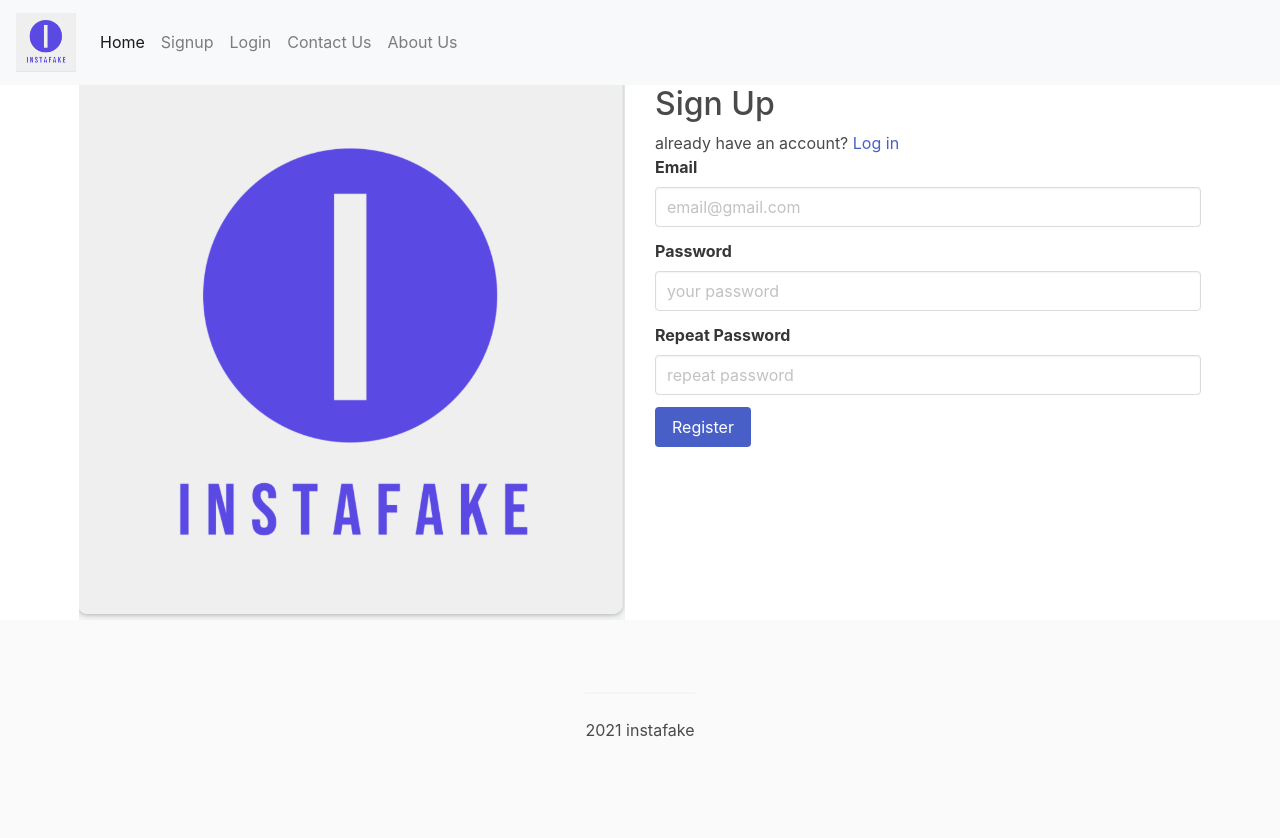
After one commit to pun1sh3r/fakebro, a Flask app: page /register in a window 1280 px wide. The commit adds this page. Run offline with Flask 2, Linux system fonts and the light colour scheme; some libraries are stand-ins or nearby versions.

Commit message:
adding register.html templates

```diff
--- a/app.py
+++ b/app.py
@@ -1,6 +1,5 @@
 from flask import Flask
 from flask_sqlalchemy import SQLAlchemy
-from utils.chromedriverinit import BrowserDriverInit
 
 app = Flask(__name__)
 app.secret_key = 'secretkeyhardcoded'
--- a/forms.py
+++ b/forms.py
@@ -1,8 +1,24 @@
 from flask_wtf import FlaskForm
-from wtforms import StringField, SubmitField,IntegerField
-from wtforms.validators import DataRequired, NumberRange
+from wtforms import StringField, SubmitField,BooleanField, PasswordField
+from wtforms.validators import DataRequired, NumberRange, Email, EqualTo
 
 
 class SearchForm(FlaskForm):
     ig_username =StringField('ig_username',validators=[DataRequired()])
     submit = SubmitField("Go")
+
+class RegistrationForm(FlaskForm):
+    # add email field here:
+    email = StringField("Email", validators=[DataRequired(), Email()])
+    # add password fields here:
+    password = PasswordField('Password', validators=[DataRequired()])
+    password2 = PasswordField('Repeat Password', validators=[DataRequired(), EqualTo('password')])
+
+    submit = SubmitField('Register')
+
+
+class LoginForm(FlaskForm):
+    email = StringField('Email', validators=[DataRequired(), Email()])
+    password = PasswordField('Password', validators=[DataRequired()])
+    remember = BooleanField('Remember me')
+    submit = SubmitField('Login')
--- a/routes.py
+++ b/routes.py
@@ -3,8 +3,9 @@ from utils.chromedriverinit import BrowserDriverInit
 from utils.data_extractor import crawl_followers,audit_followers
 from flask import request, render_template, flash, redirect, url_for
 from werkzeug.urls import url_parse
-from forms import SearchForm
+from forms import SearchForm, RegistrationForm, LoginForm
 from collections import defaultdict
+from models import User
 
 
 
@@ -21,3 +22,13 @@ def index():
             return render_template('index.html',form=searchform,ig_username=ig_username,follower_count=followers,fake_count=len(fake_followers))
 
     return render_template('index.html', form=searchform,follower_count='100',fake_count='10')
+
+@app.route('/register', methods=['GET','POST'])
+def register():
+    form = RegistrationForm(csrf_enabled=False)
+    if form.validate_on_submit():
+        user = User(email=form.email.data)
+        user.set_password(form.password.data)
+        db.session.add(user)
+        db.session.commit()
+    return render_template('register.html',title='Register',form=form)
--- a/templates/base.html
+++ b/templates/base.html
@@ -2,9 +2,61 @@
 <html lang="en">
 <head>
     <meta charset="UTF-8">
-    <title>Title</title>
+    <meta name="viewport" content="width=device-width, initial-scale=1.0">
+    <meta http-equiv="X-UA-Compatible" content="ie=edge">
+    <!-- Bootstrap CSS -->
+     <link rel="stylesheet" href="https://stackpath.bootstrapcdn.com/bootstrap/4.2.1/css/bootstrap.min.css" integrity="sha384-GJzZqFGwb1QTTN6wy59ffF1BuGJpLSa9DkKMp0DgiMDm4iYMj70gZWKYbI706tWS" crossorigin="anonymous">
+    <title>instafake</title>
+    <link rel="stylesheet" href="https://cdnjs.cloudflare.com/ajax/libs/bulma/0.6.2/css/bulma.css" />
 </head>
+
+ <script src="https://code.jquery.com/jquery-3.3.1.slim.min.js" integrity="sha384-q8i/X+965DzO0rT7abK41JStQIAqVgRVzpbzo5smXKp4YfRvH+8abtTE1Pi6jizo" crossorigin="anonymous"></script>
+  <script src="https://cdnjs.cloudflare.com/ajax/libs/popper.js/1.14.6/umd/popper.min.js" integrity="sha384-wHAiFfRlMFy6i5SRaxvfOCifBUQy1xHdJ/yoi7FRNXMRBu5WHdZYu1hA6ZOblgut" crossorigin="anonymous"></script>
+  <script src="https://stackpath.bootstrapcdn.com/bootstrap/4.2.1/js/bootstrap.min.js" integrity="sha384-B0UglyR+jN6CkvvICOB2joaf5I4l3gm9GU6Hc1og6Ls7i6U/mkkaduKaBhlAXv9k" crossorigin="anonymous"></script>
+
+
 <body>
 
+<!-- Navbar Component -->
+  <nav class="navbar navbar-expand-lg navbar-light bg-light">
+      <a class="navbar-brand" href="#"><img src="../static/logo.png" width="60"   ></a>
+
+    <button class="navbar-toggler" type="button" data-toggle="collapse" data-target="#navbarSupportedContent" aria-controls="navbarSupportedContent" aria-expanded="false" aria-label="Toggle navigation">
+      <span class="navbar-toggler-icon"></span>
+    </button>
+    <div class="collapse navbar-collapse" id="navbarSupportedContent">
+      <ul class="navbar-nav mr-auto">
+        <li class="nav-item active">
+          <a class="nav-link" href="/">Home <span class="sr-only">(current)</span></a>
+        </li>
+        <li class="nav-item">
+          <a class="nav-link" href="/register">Signup</a>
+        </li>
+        <li class="nav-item">
+          <a class="nav-link" href="#">Login</a>
+        </li>
+         <li class="nav-item">
+          <a class="nav-link" href="#">Contact Us</a>
+        </li>
+          <li class="nav-item">
+          <a class="nav-link" href="#">About Us</a>
+        </li>
+      </ul>
+    </div>
+  </nav>
+
+{% block content %} {% endblock %}
+
+        <!-- Footer -->
+<div class="footer d-flex justify-content-center align-items-center ">
+    <span id="bottom">
+        <hr>
+        <p>
+          2021 instafake
+       </p>
+    </span>
+</div>
+
 </body>
+
 </html>
--- /dev/null
+++ b/templates/register.html
@@ -0,0 +1,67 @@
+{% extends "base.html" %}
+
+{% block content %}
+<body>
+
+<div class="container">
+
+    <div class="row">
+        <div class="col">
+            <img src="../static/logo.png" width="600"   >
+        </div>
+        <div class="col">
+
+            <h4 class="h2">Sign Up</h4>
+        <p>already have an account? <a href="/">Log in</a> </p>
+
+    <form action="" method="POST">
+        {{ form.hidden_tag() }}
+        <div class="field">
+            <label class="label">Email</label>
+            <div class="control">
+                         {{ form.email(class="input",size=64,placeholder="email@gmail.com") }}<br>
+            {% for error in form.email.errors %}
+            <span style="color: red;">[{{ error }}]</span>
+            {% endfor %}
+          </div>
+        </div>
+        <div class="field">
+            <label class="label">Password</label>
+            <div class="control">
+                         {{ form.password(class="input",size=32,placeholder="your password") }}<br>
+            {% for error in form.password.errors %}
+            <span style="color: red;">[{{ error }}]</span>
+            {% endfor %}
+          </div>
+        </div>
+        <div class="field">
+            <label class="label">Repeat Password</label>
+            <div class="control">
+                         {{ form.password2(class="input",size=32,placeholder="repeat password") }}<br>
+            {% for error in form.password2.errors %}
+            <span style="color: red;">[{{ error }}]</span>
+            {% endfor %}
+          </div>
+        </div>
+
+        <div class="field is-grouped">
+          <div class="control">
+              {{ form.submit(class="button is-link") }}
+          </div>
+
+</div>
+        {% if form.errors %}
+{{ form.errors }}
+{% endif %}
+    </form>
+        </div>
+
+    </div>
+
+</div>
+
+
+
+</body>
+
+{% endblock %}
--- a/utils/chromedriverinit.py
+++ b/utils/chromedriverinit.py
@@ -3,7 +3,7 @@ from selenium import webdriver
 from selenium.webdriver.chrome.options import Options
 from selenium.webdriver import DesiredCapabilities
 import os
-from instafake.utils.user_account import login
+from utils.user_account import login
 
 
 class BrowserDriverInit():
```
Also changed, not shown: models.py (+28 -9 lines), templates/index.html (+2 -64 lines).
